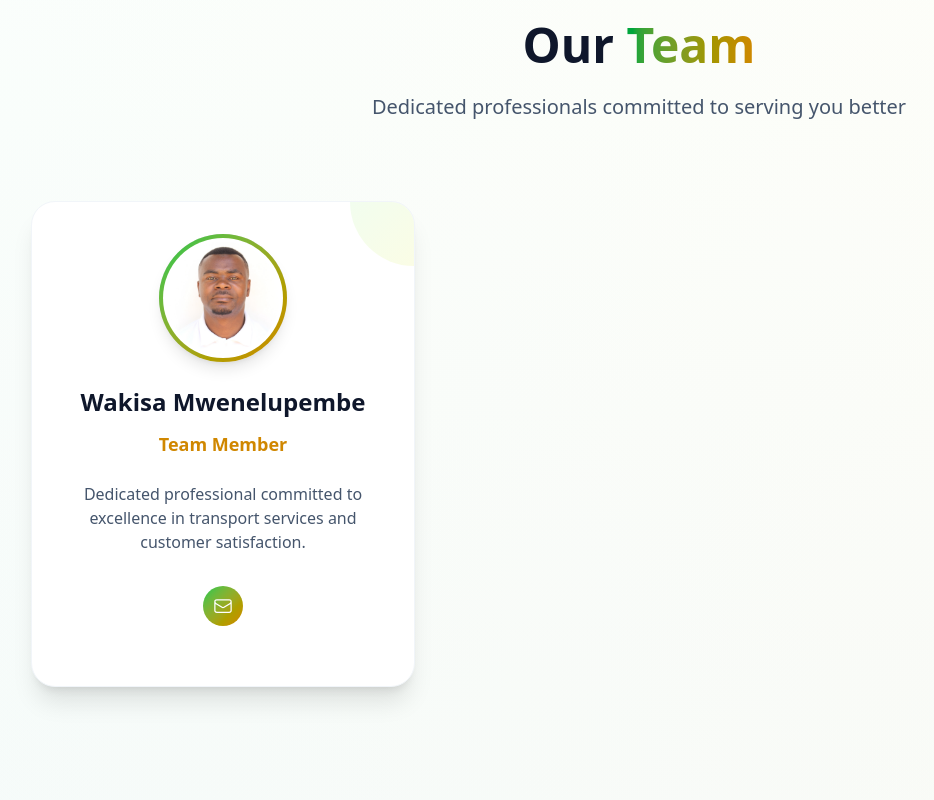
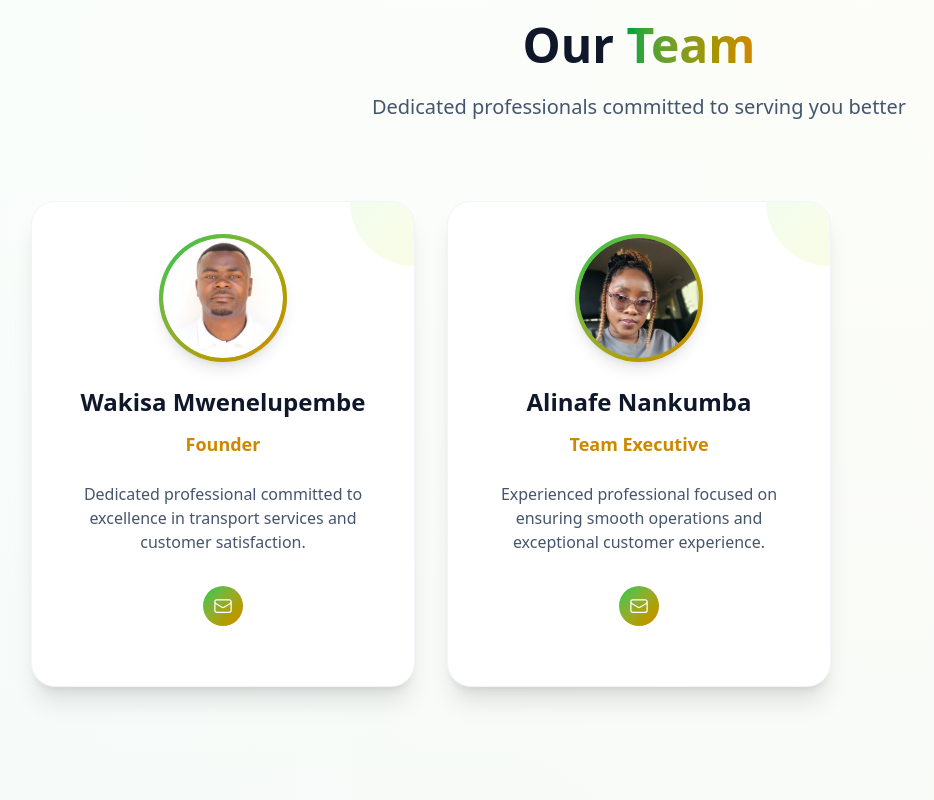
Before and after one commit to josephmowjew/ipemelere-admin, a Next.js app: page /about in a window 1280 px wide. Shown: the part 4840-5640 px from the top of the page, without its empty margins (1-935 px from the left). Built offline with nearby package versions, Linux system fonts and the light colour scheme; no server answers.

Commit message:
added team executive member

```diff
--- a/src/app/about/page.tsx
+++ b/src/app/about/page.tsx
@@ -80,12 +80,23 @@ export default function AboutPage() {
       {
         id: 'wakisa-mwenelupembe',
         name: 'Wakisa Mwenelupembe',
-        role: 'Team Member',
+        role: 'Founder',
         description: 'Dedicated professional committed to excellence in transport services and customer satisfaction.',
         image: '/wakisa.jpg',
         isActive: true,
         socialLinks: {
           email: 'ganyuipemelere@gmail.com'
+        }
+      },
+      {
+        id: 'alinafe-nankumba',
+        name: 'Alinafe Nankumba',
+        role: 'Team Executive',
+        description: 'Experienced professional focused on ensuring smooth operations and exceptional customer experience.',
+        image: '/team_member.webp',
+        isActive: true,
+        socialLinks: {
+          email: 'operations@ipemelere.com'
         }
       }
     ]
--- a/src/components/ui/TeamMember.tsx
+++ b/src/components/ui/TeamMember.tsx
@@ -37,7 +37,7 @@ export function TeamMember({ member, className = '' }: TeamMemberProps) {
             </div>
             {/* Gradient border effect */}
             <div className="absolute inset-0 rounded-full bg-gradient-to-br from-green-500 to-yellow-600 p-1 group-hover:shadow-2xl group-hover:shadow-green-500/25 transition-all duration-300">
-              <div className="w-full h-full rounded-full overflow-hidden bg-white p-1">
+              <div className="w-full h-full rounded-full overflow-hidden">
                 <Image
                   src={member.image}
                   alt={member.name}
```
Also changed, not shown: public/team_member.webp (added).
